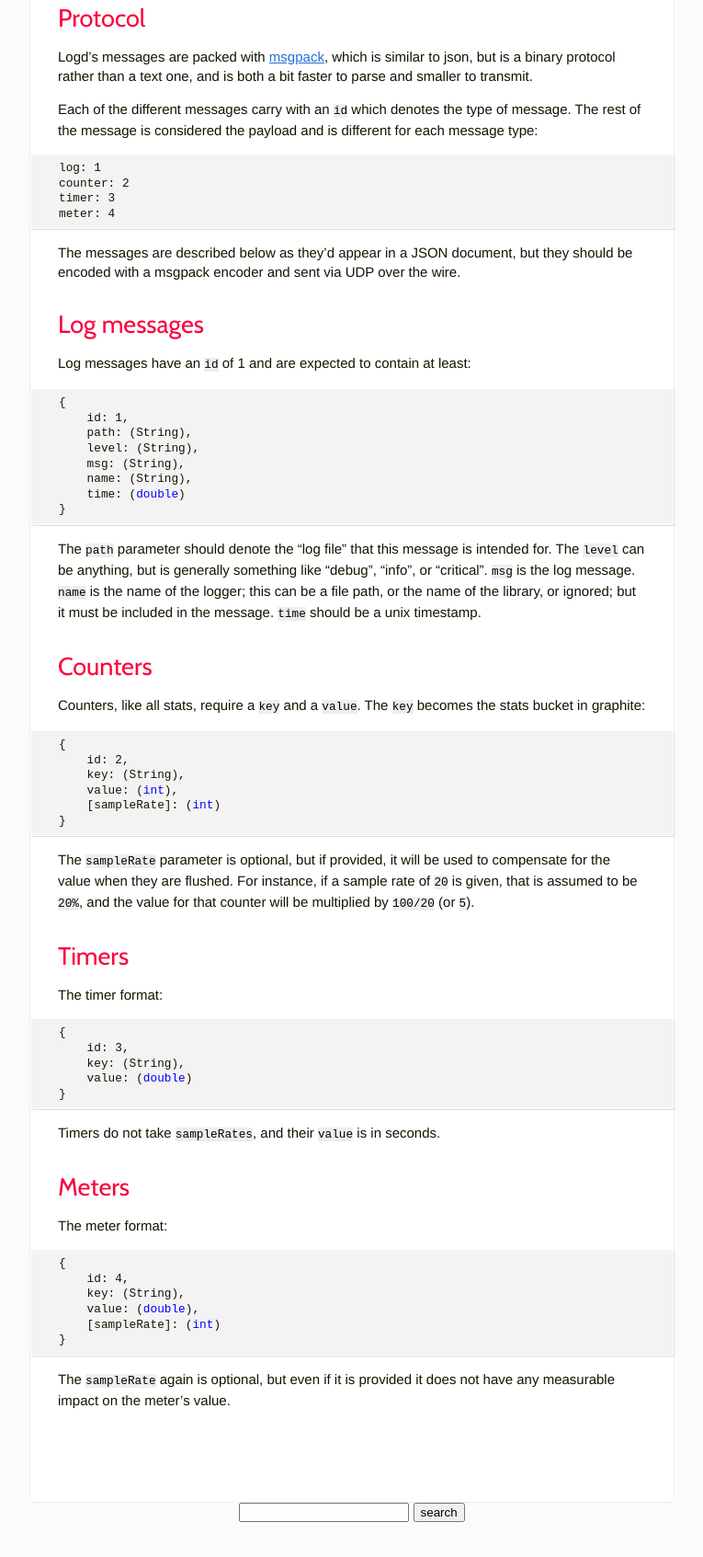
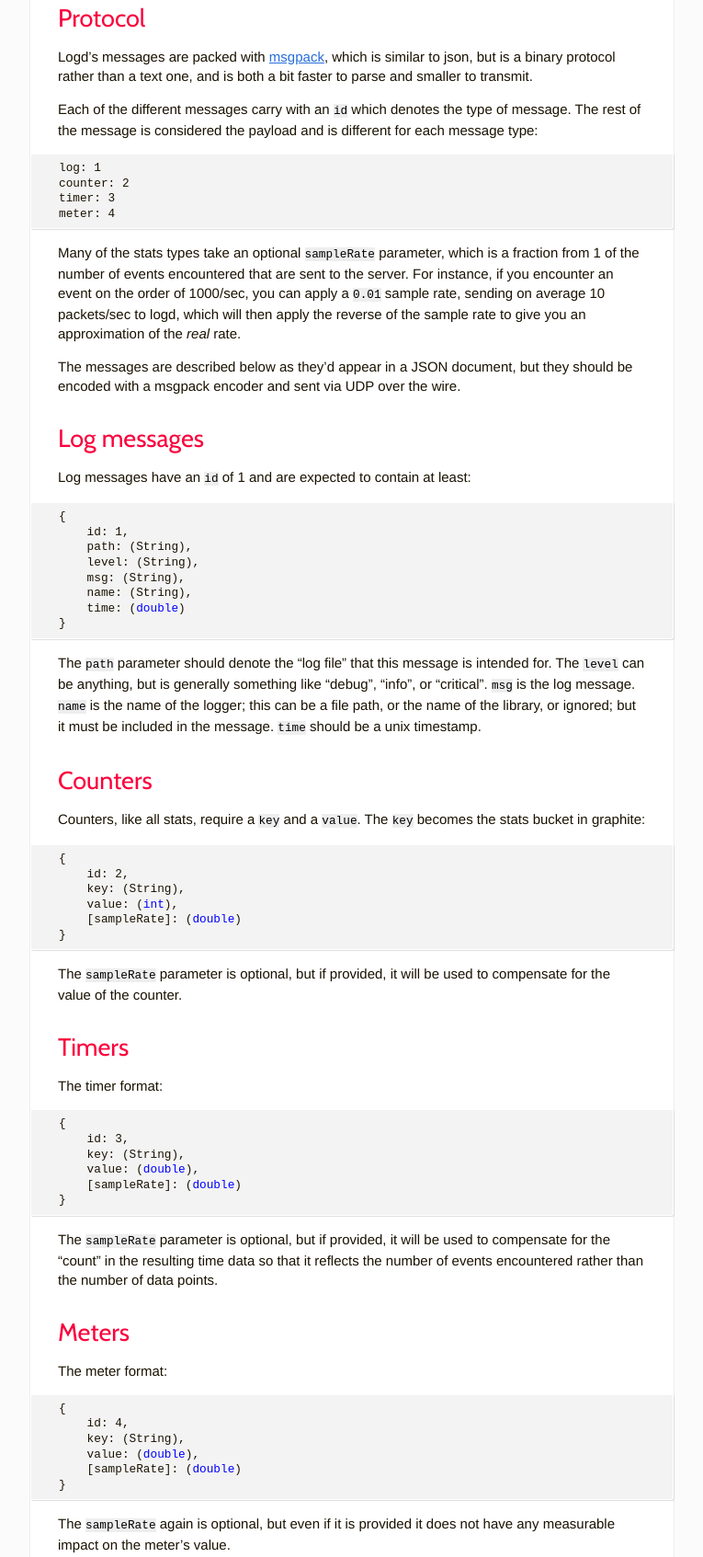
Before and after one commit to hiidef/logd, a plain HTML site: page message_format.html in a window 1280 px wide. Shown: the part 323-2016 px from the top of the page at 92% size, without its empty margins (257-1022 px from the left). Drawn offline with nearby package versions, Linux system fonts and the light colour scheme.

Commit message:
update logd documentation on hiidef.github.com/logd/

```diff
--- a/_static/basic.css
+++ b/_static/basic.css
@@ -77,6 +77,14 @@ div.sphinxsidebar input {
     border: 1px solid #98dbcc;
     font-family: sans-serif;
     font-size: 1em;
+}
+
+div.sphinxsidebar input[type="text"] {
+    width: 170px;
+}
+
+div.sphinxsidebar input[type="submit"] {
+    width: 30px;
 }
 
 img {
@@ -236,7 +244,6 @@ img.align-center, .figure.align-center, object.align-center {
 }
 
 .align-center {
-    clear: both;
     text-align: center;
 }
 
--- a/message_format.html
+++ b/message_format.html
@@ -71,6 +71,12 @@ for each message type:</p>
 <span class="nx">meter</span><span class="o">:</span> <span class="mi">4</span>
 </pre></div>
 </div>
+<p>Many of the stats types take an optional <tt class="docutils literal"><span class="pre">sampleRate</span></tt> parameter, which is
+a fraction from 1 of the number of events encountered that are sent to the
+server.  For instance, if you encounter an event on the order of 1000/sec,
+you can apply a <tt class="docutils literal"><span class="pre">0.01</span></tt> sample rate, sending on average 10 packets/sec to
+logd, which will then apply the reverse of the sample rate to give you an
+approximation of the <em>real</em> rate.</p>
 <p>The messages are described below as they&#8217;d appear in a JSON document, but they
 should be encoded with a msgpack encoder and sent via UDP over the wire.</p>
 </div>
@@ -102,14 +108,12 @@ becomes the stats bucket in graphite:</p>
     <span class="nx">id</span><span class="o">:</span> <span class="mi">2</span><span class="p">,</span>
     <span class="nx">key</span><span class="o">:</span> <span class="p">(</span><span class="nb">String</span><span class="p">),</span>
     <span class="nx">value</span><span class="o">:</span> <span class="p">(</span><span class="kr">int</span><span class="p">),</span>
-    <span class="p">[</span><span class="nx">sampleRate</span><span class="p">]</span><span class="o">:</span> <span class="p">(</span><span class="kr">int</span><span class="p">)</span>
+    <span class="p">[</span><span class="nx">sampleRate</span><span class="p">]</span><span class="o">:</span> <span class="p">(</span><span class="kr">double</span><span class="p">)</span>
 <span class="p">}</span>
 </pre></div>
 </div>
 <p>The <tt class="docutils literal"><span class="pre">sampleRate</span></tt> parameter is optional, but if provided, it will be used
-to compensate for the value when they are flushed.  For instance, if a
-sample rate of <tt class="docutils literal"><span class="pre">20</span></tt> is given, that is assumed to be <tt class="docutils literal"><span class="pre">20%</span></tt>, and the value
-for that counter will be multiplied by <tt class="docutils literal"><span class="pre">100/20</span></tt> (or <tt class="docutils literal"><span class="pre">5</span></tt>).</p>
+to compensate for the value of the counter.</p>
 </div>
 <div class="section" id="timers">
 <h2>Timers<a class="headerlink" href="#timers" title="Permalink to this headline">¶</a></h2>
@@ -117,11 +121,14 @@ for that counter will be multiplied by <tt class="docutils literal"><span class=
 <div class="highlight-javascript"><div class="highlight"><pre><span class="p">{</span>
     <span class="nx">id</span><span class="o">:</span> <span class="mi">3</span><span class="p">,</span>
     <span class="nx">key</span><span class="o">:</span> <span class="p">(</span><span class="nb">String</span><span class="p">),</span>
-    <span class="nx">value</span><span class="o">:</span> <span class="p">(</span><span class="kr">double</span><span class="p">)</span>
+    <span class="nx">value</span><span class="o">:</span> <span class="p">(</span><span class="kr">double</span><span class="p">),</span>
+    <span class="p">[</span><span class="nx">sampleRate</span><span class="p">]</span><span class="o">:</span> <span class="p">(</span><span class="kr">double</span><span class="p">)</span>
 <span class="p">}</span>
 </pre></div>
 </div>
-<p>Timers do not take <tt class="docutils literal"><span class="pre">sampleRates</span></tt>, and their <tt class="docutils literal"><span class="pre">value</span></tt> is in seconds.</p>
+<p>The <tt class="docutils literal"><span class="pre">sampleRate</span></tt> parameter is optional, but if provided, it will be used to
+compensate for the &#8220;count&#8221; in the resulting time data so that it reflects the
+number of events encountered rather than the number of data points.</p>
 </div>
 <div class="section" id="meters">
 <h2>Meters<a class="headerlink" href="#meters" title="Permalink to this headline">¶</a></h2>
@@ -130,7 +137,7 @@ for that counter will be multiplied by <tt class="docutils literal"><span class=
     <span class="nx">id</span><span class="o">:</span> <span class="mi">4</span><span class="p">,</span>
     <span class="nx">key</span><span class="o">:</span> <span class="p">(</span><span class="nb">String</span><span class="p">),</span>
     <span class="nx">value</span><span class="o">:</span> <span class="p">(</span><span class="kr">double</span><span class="p">),</span>
-    <span class="p">[</span><span class="nx">sampleRate</span><span class="p">]</span><span class="o">:</span> <span class="p">(</span><span class="kr">int</span><span class="p">)</span>
+    <span class="p">[</span><span class="nx">sampleRate</span><span class="p">]</span><span class="o">:</span> <span class="p">(</span><span class="kr">double</span><span class="p">)</span>
 <span class="p">}</span>
 </pre></div>
 </div>
```
Also changed, not shown: _static/searchtools.js (+8 -5 lines), searchindex.js (+1 -1 lines), _sources/message_format.txt.
